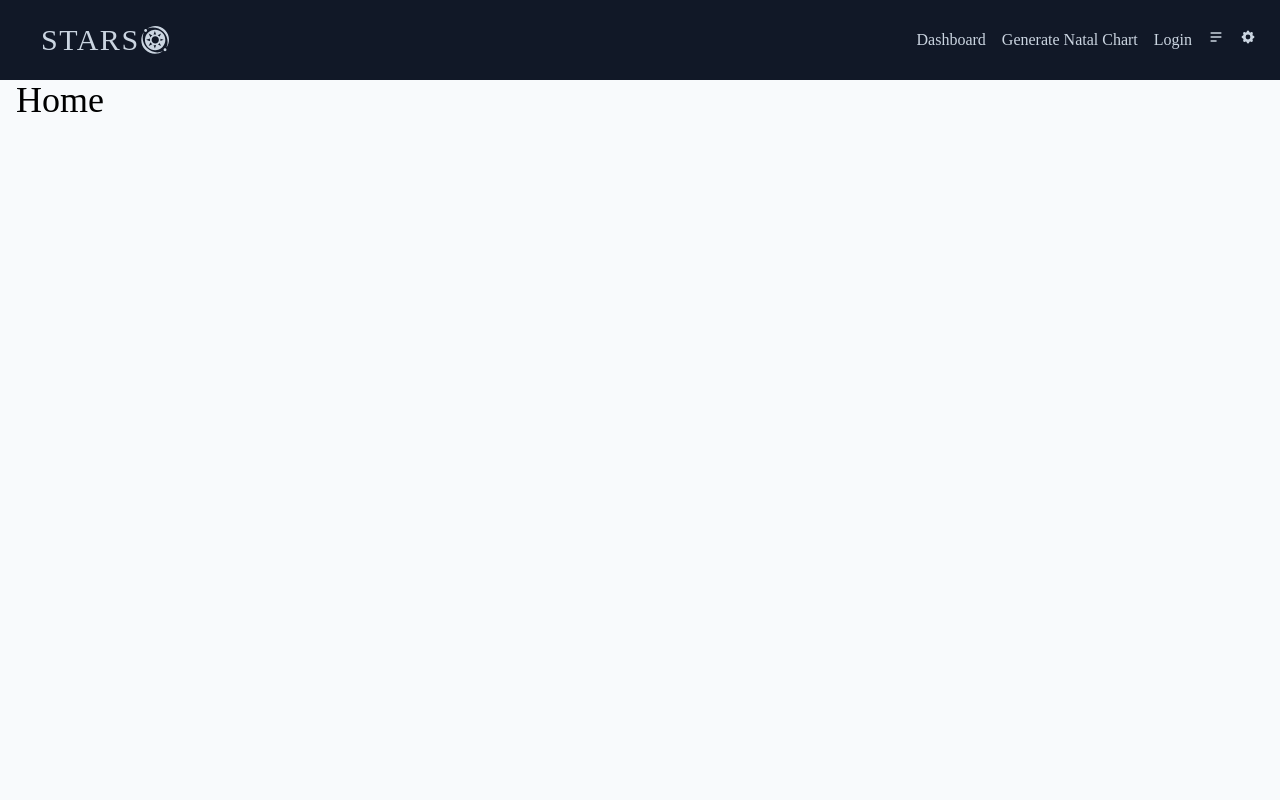
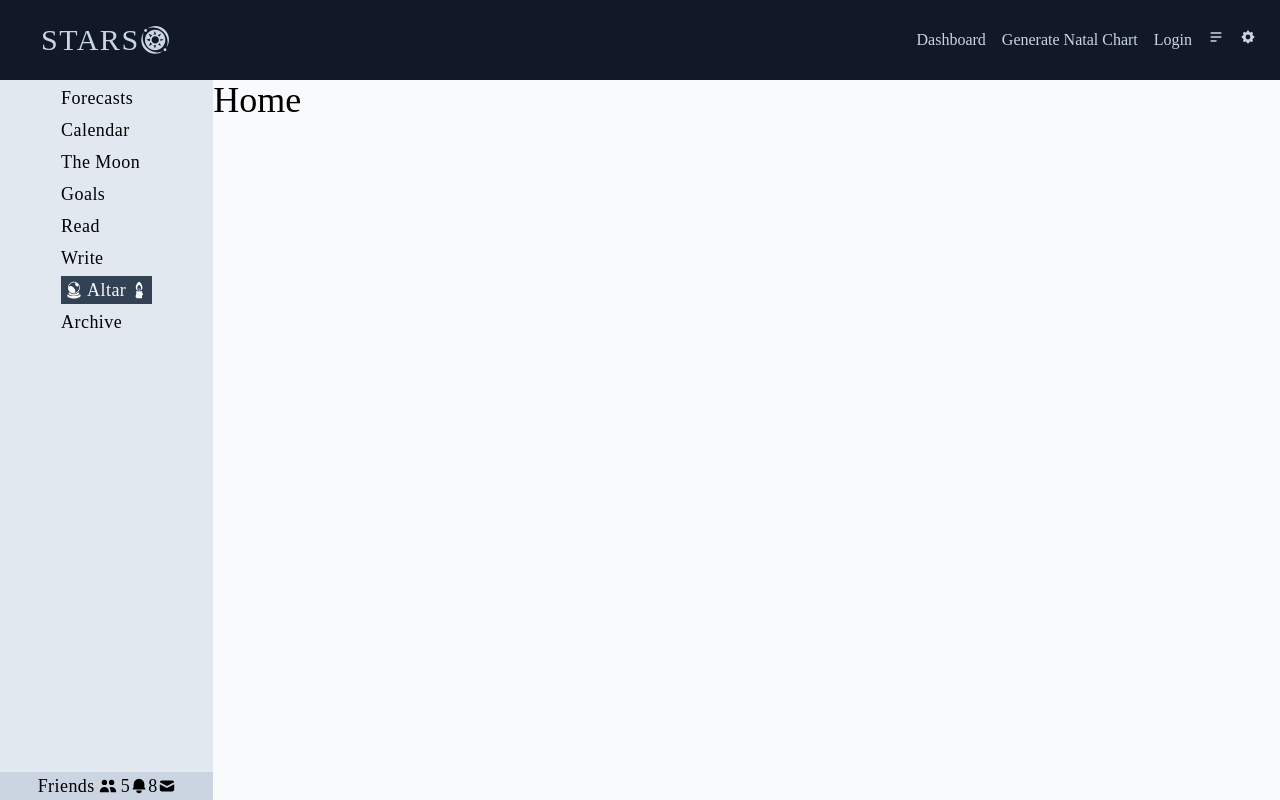
Before and after one commit to allanlalangan/stars, a React (Create React App) app: page / in a window 1280 px wide. Built offline with nearby package versions, Linux system fonts and the light colour scheme; no server answers.

Commit message:
clean up composition

```diff
--- a/src/App.js
+++ b/src/App.js
@@ -7,13 +7,15 @@ import LoginPage from './pages/login';
 import CreateAccountPage from './pages/create-account';
 import GenerateChartPage from './pages/generate-chart';
 import DashboardPage from './pages/dashboard';
+import Sidebar from './components/Sidebar';
 
 const App = () => {
   return (
     <>
       <BrowserRouter>
         <Header />
-        <main className='h-main'>
+        <main className='flex h-main'>
+          <Sidebar />
           <Routes>
             <Route path='/' element={<HomePage />} />
             <Route path='/dashboard' element={<DashboardPage />} />
--- a/src/pages/create-account.js
+++ b/src/pages/create-account.js
@@ -2,11 +2,9 @@ import Register from '../components/Register';
 
 const CreateAccountPage = () => {
   return (
-    <>
-      <section>
-        <Register />
-      </section>
-    </>
+    <section className='w-full'>
+      <Register />
+    </section>
   );
 };
 export default CreateAccountPage;
--- a/src/pages/dashboard.js
+++ b/src/pages/dashboard.js
@@ -2,16 +2,11 @@ import Sidebar from '../components/Sidebar';
 
 const DashboardPage = () => {
   return (
-    <>
-      <section className='flex h-full'>
-        <Sidebar />
-        <article className='w-full overflow-scroll p-4'>
+    <section className='h-full w-full overflow-scroll p-4'>
       <h2 className='mb-4'>Hello, Allan!</h2>
       <ul className='grid grid-cols-12 gap-4'>
         <li className='col-span-6 row-span-2 flex min-h-[20rem] flex-col border-2 border-gray-900 p-4'>
-              <h3 className='bg-slate-700 p-2 text-yellow-200'>
-                Weekly Forecast
-              </h3>
+          <h3 className='bg-slate-700 p-2 text-yellow-200'>Weekly Forecast</h3>
           <ul className='grid h-full'>
             <li className='flex flex-col items-start justify-center'>
               <h4>Sunday</h4>
@@ -114,9 +109,7 @@ const DashboardPage = () => {
           </ul>
         </li>
         <li className='col-span-6 flex min-h-[20rem] flex-col border-2 border-gray-900 p-4'>
-              <h3 className='h-fit bg-slate-700 p-2 text-yellow-200'>
-                Transits
-              </h3>
+          <h3 className='h-fit bg-slate-700 p-2 text-yellow-200'>Transits</h3>
           <section className='flex h-full'>
             <article className='flex h-full w-1/2 flex-col'>
               <h4 className='text-[1rem]'>The Planets Today</h4>
@@ -129,9 +122,7 @@ const DashboardPage = () => {
           </section>
         </li>
         <li className='col-span-6 flex min-h-[20rem] flex-col border-2 border-gray-900 p-4'>
-              <h3 className='h-fit bg-slate-700 p-2 text-yellow-200'>
-                The Moon
-              </h3>
+          <h3 className='h-fit bg-slate-700 p-2 text-yellow-200'>The Moon</h3>
           <section className='flex h-full'>
             <article className='flex h-full w-1/2 flex-col'>
               <h4 className='text-[1rem]'>Current Cycle</h4>
@@ -146,9 +137,7 @@ const DashboardPage = () => {
           </section>
         </li>
         <li className='col-span-4 min-h-[20rem] border-2 border-gray-900 p-4'>
-              <h3 className='bg-slate-700 p-2 text-yellow-200'>
-                Upcoming Events
-              </h3>
+          <h3 className='bg-slate-700 p-2 text-yellow-200'>Upcoming Events</h3>
         </li>
         <li className='col-span-8 flex min-h-[20rem] flex-col border-2 border-gray-900 p-4'>
           <h3 className='h-fit bg-slate-700 p-2 text-yellow-200'>
@@ -166,9 +155,7 @@ const DashboardPage = () => {
           </section>
         </li>
       </ul>
-        </article>
     </section>
-    </>
   );
 };
 export default DashboardPage;
--- a/src/pages/generate-chart.js
+++ b/src/pages/generate-chart.js
@@ -5,12 +5,10 @@ import NatalPlacements from '../components/NatalPlacements';
 const GenerateChartPage = () => {
   const [activeNatalChart, setActiveNatalChart] = useState(null);
   return (
-    <>
-      <section>
-        <NatalForm setActiveNatalChart={setActiveNatalChart} />
-        <NatalPlacements placements={activeNatalChart} />
-      </section>
-    </>
+    <section className='w-full'>
+      <NatalForm setActiveNatalChart={setActiveNatalChart} />
+      <NatalPlacements placements={activeNatalChart} />
+    </section>
   );
 };
 export default GenerateChartPage;
--- a/src/pages/home.js
+++ b/src/pages/home.js
@@ -1,10 +1,8 @@
 const HomePage = () => {
   return (
-    <>
-      <section className='px-4'>
-        <h2>Home</h2>
-      </section>
-    </>
+    <section className='w-full'>
+      <h2>Home</h2>
+    </section>
   );
 };
 export default HomePage;
--- a/src/pages/login.js
+++ b/src/pages/login.js
@@ -2,12 +2,10 @@ import Login from '../components/Login';
 
 const LoginPage = () => {
   return (
-    <>
-      <section>
-        <h2>Login</h2>
-        <Login />
-      </section>
-    </>
+    <section className='w-full'>
+      <h2>Login</h2>
+      <Login />
+    </section>
   );
 };
 export default LoginPage;
```
Lines whose indentation alone changed are shown as unchanged.
